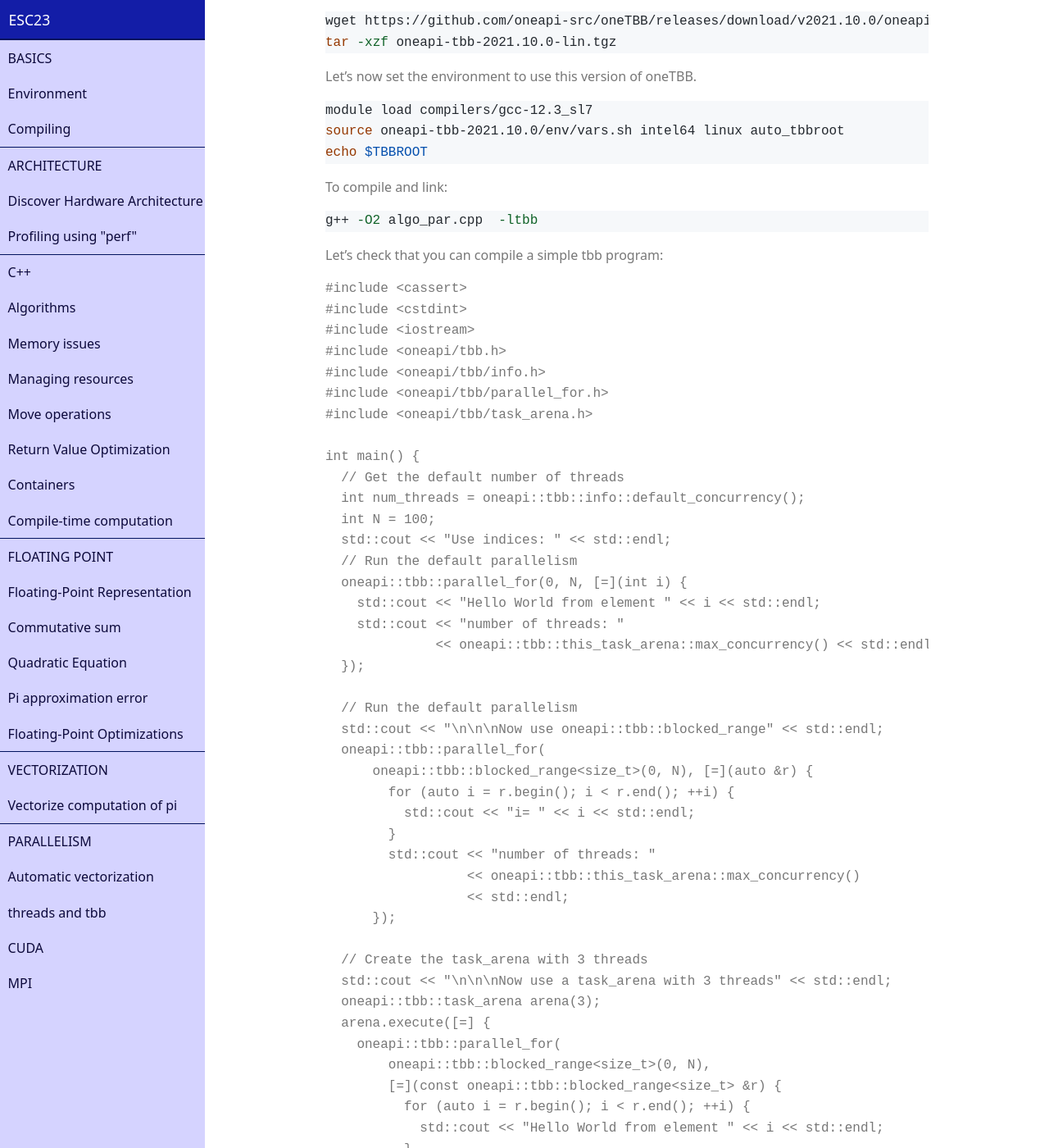
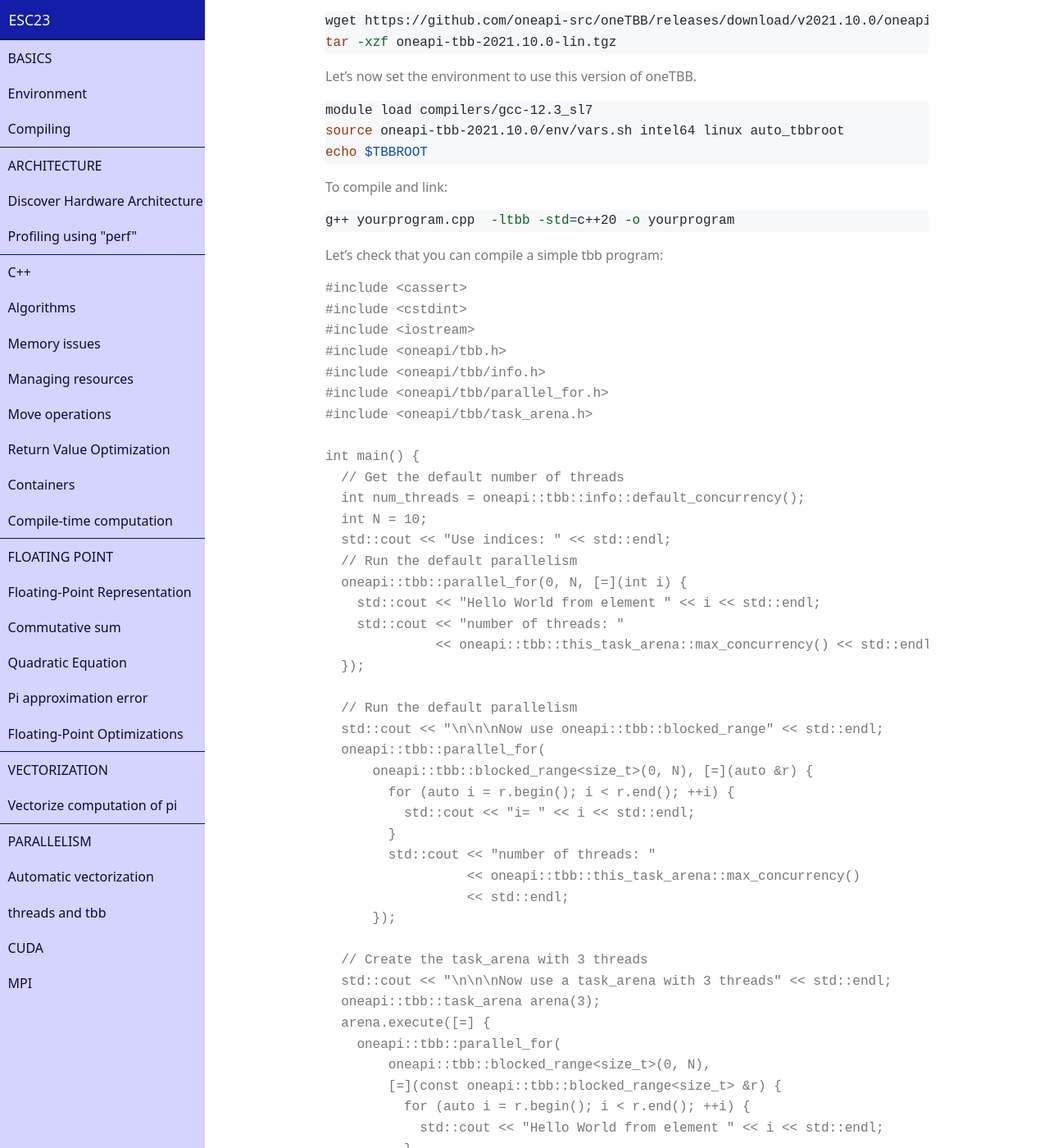
Before and after one commit to loscati/esc23, a Jekyll site: the page built from parallelism/stdthreads_tbb.md, in a window 1280 px wide and 1400 px high, scrolled down 3954 px. Shown: the whole window at 82% size. Built offline with Jekyll 4.4.1, drawn with Linux system fonts in a browser that asks for light colours; nearby versions of some CDN libraries; some of the changed text lies outside the part shown.

Commit message:
fix compilation flags

````diff
--- a/parallelism/stdthreads_tbb.md
+++ b/parallelism/stdthreads_tbb.md
@@ -150,7 +150,7 @@ echo $TBBROOT
 
 To compile and link:
 ```bash
-g++ -O2 algo_par.cpp  -ltbb
+g++ yourprogram.cpp  -ltbb -std=c++20 -o yourprogram
 ```
 Let's check that you can compile a simple tbb program:
 
@@ -166,7 +166,7 @@ Let's check that you can compile a simple tbb program:
 int main() {
   // Get the default number of threads
   int num_threads = oneapi::tbb::info::default_concurrency();
-  int N = 100;
+  int N = 10;
   std::cout << "Use indices: " << std::endl;
   // Run the default parallelism
   oneapi::tbb::parallel_for(0, N, [=](int i) {
````
